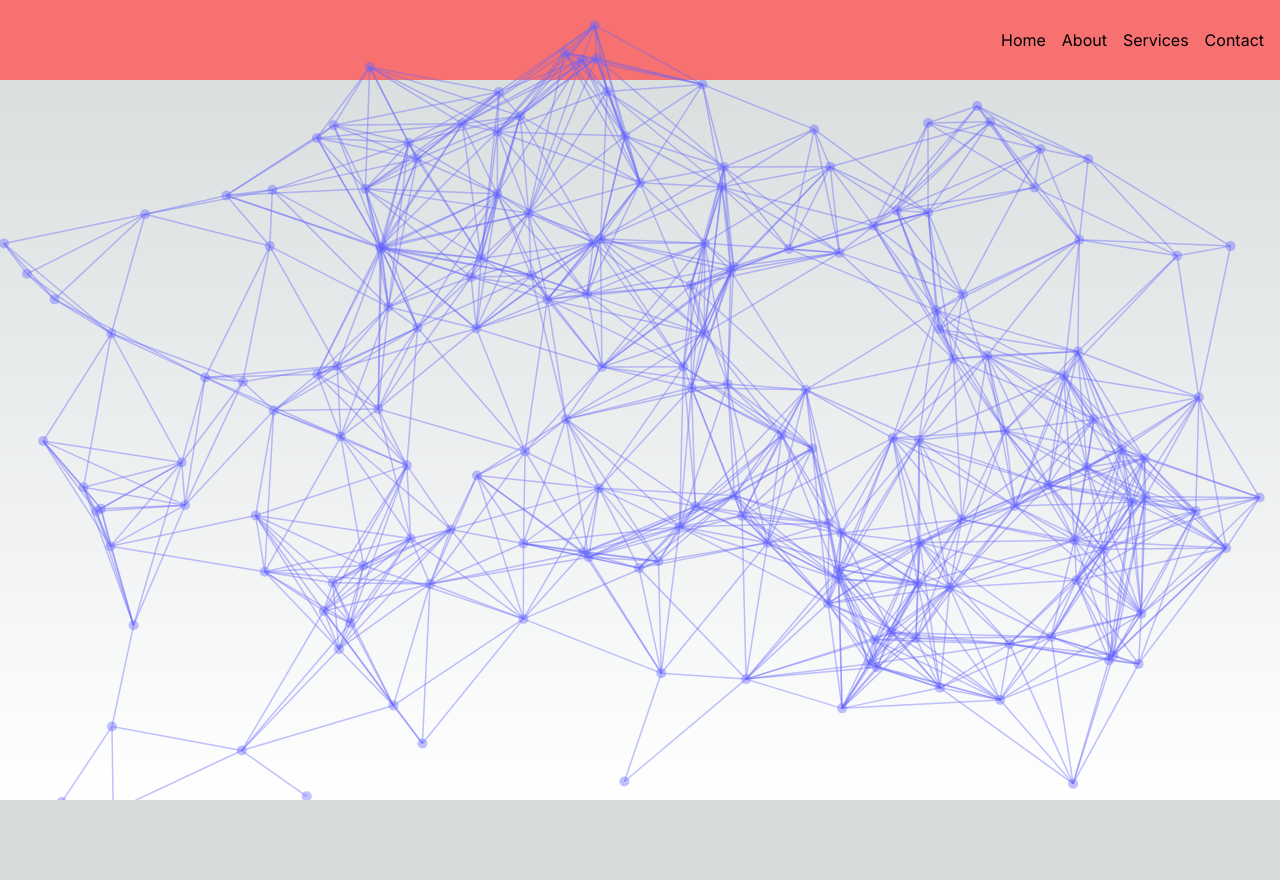
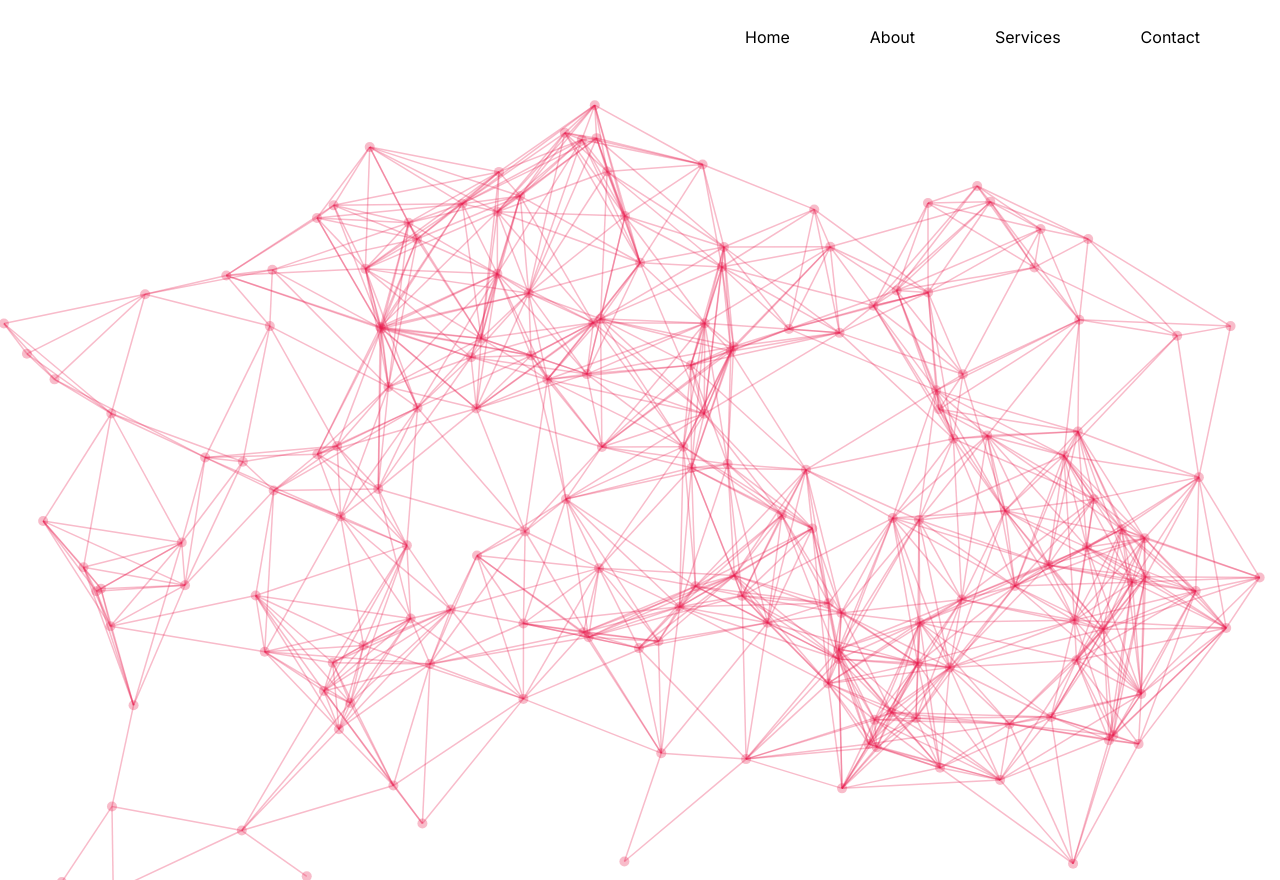
Before and after one commit to hakob-yan/next-js-personal-portfolio, a Next.js app: page / in a window 1280 px wide. Before the commit the page ends 800 px from the top, so only its background shows below. Built offline with nearby package versions, Linux system fonts and the light colour scheme.

Commit message:
fixed animation

```diff
--- a/src/app/globals.css
+++ b/src/app/globals.css
@@ -3,27 +3,22 @@
 @tailwind utilities;
 
 :root {
-  --foreground-rgb: 0, 0, 0;
-  --background-start-rgb: 214, 219, 220;
-  --background-end-rgb: 255, 255, 255;
+  --text-primary: #000;
+  --surface-primary: #fff;
+  --color-primary: #e9204f;
 }
 
 @media (prefers-color-scheme: dark) {
   :root {
-    --foreground-rgb: 255, 255, 255;
-    --background-start-rgb: 0, 0, 0;
-    --background-end-rgb: 0, 0, 0;
+    --text-primary: #fff;
+    --surface-primary: #000;
+    --color-primary: #e9204f;
   }
 }
 
 body {
-  color: rgb(var(--foreground-rgb));
-  background: linear-gradient(
-      to bottom,
-      transparent,
-      rgb(var(--background-end-rgb))
-    )
-    rgb(var(--background-start-rgb));
+  color: var(--text-primary);
+  background-color: var(--surface-primary);
 }
 
 @layer utilities {
--- a/src/app/page.tsx
+++ b/src/app/page.tsx
@@ -11,9 +11,13 @@ export default function Home() {
     return () => animate.end();
   }, []);
   return (
-    <main className="flex min-h-screen flex-col ">
-      <canvas className="fixed h-full w-full " ref={canvasElem}></canvas>
-      <NavBar />
-    </main>
+    <>
+      <header>
+        <NavBar />
+      </header>
+      <main className="flex min-h-screen flex-col ">
+        <canvas className="fixed h-full w-full -z-10" ref={canvasElem}></canvas>
+      </main>
+    </>
   );
 }
--- a/src/components/NavBar/index.tsx
+++ b/src/components/NavBar/index.tsx
@@ -7,9 +7,14 @@ const NAV_BAR = [
 ];
 function NavBar() {
   return (
-    <nav className="w-full flex justify-end items-center p-4 gap-x-4 bg-red-400 h-20">
+    <nav className="w-full flex justify-end items-center py-4 px-20 gap-x-20 bg-[var(--surface-primary)] h-20">
       {NAV_BAR.map((item) => (
-        <a key={item.title}>{item.title}</a>
+        <a
+          key={item.title}
+          className="cursor-pointer border-b-transparent hover:border-b-[var(--color-primary)] border-b-[0.2rem] pb-1 ease-in duration-200"
+        >
+          {item.title}
+        </a>
       ))}
     </nav>
   );
--- a/src/utils/helper.ts
+++ b/src/utils/helper.ts
@@ -1,10 +1,13 @@
 import { IParticle, ILine, IGet, IFeaturePath, IMouse } from "./types";
 
-const radiusColor = "rgba(255,0,0,01)";
-const lineColor = "rgba(100, 100, 252,0.4)";
+const radiusColor = "rgba(255,0,0,0.1)";
+const lineColor = "rgba(233, 32, 79,0.3)";
 const circleColor = lineColor;
-const mouseColor = "rgba(200,0,255,1)";
-
+const mouseColor = "rgba(253, 32, 49,0.8)";
+const lineWidth = 1.5;
+const allowedRadius = 100;
+const nodeSize = 5;
+const allowedDistance = 170;
 function getXYSpeedByK(speedK: number, dx?: number, dy?: number) {
   const speed = { x: 0, y: 0 };
   if (dx !== undefined && dy !== undefined) {
@@ -73,8 +76,8 @@ export function get(canvas: HTMLCanvasElement): IGet {
       this.y = padding + Math.random() * (canvas.height - 2 * padding);
       this.initialX = this.x;
       this.initialY = this.y;
-      this.allowedRadius = 100;
-      this.size = 5;
+      this.allowedRadius = allowedRadius;
+      this.size = nodeSize;
       this.color = circleColor;
       this.speedX = speed.x;
       this.speedY = speed.y;
@@ -149,7 +152,7 @@ export function get(canvas: HTMLCanvasElement): IGet {
       this.y1 = y1;
       this.x2 = x2;
       this.y2 = y2;
-      this.allowedDistance = 170;
+      this.allowedDistance = allowedDistance;
       this.color = lineColor;
     }
     update(key: string, x: number, y: number, mouse: IMouse): void {
@@ -180,7 +183,7 @@ export function get(canvas: HTMLCanvasElement): IGet {
       if (d < this.allowedDistance) {
         ctx.beginPath();
         ctx.strokeStyle = this.color;
-        ctx.lineWidth = 1.5;
+        ctx.lineWidth = lineWidth;
         ctx.moveTo(this.x1, this.y1);
         ctx.lineTo(this.x2, this.y2);
         ctx.stroke();
```
